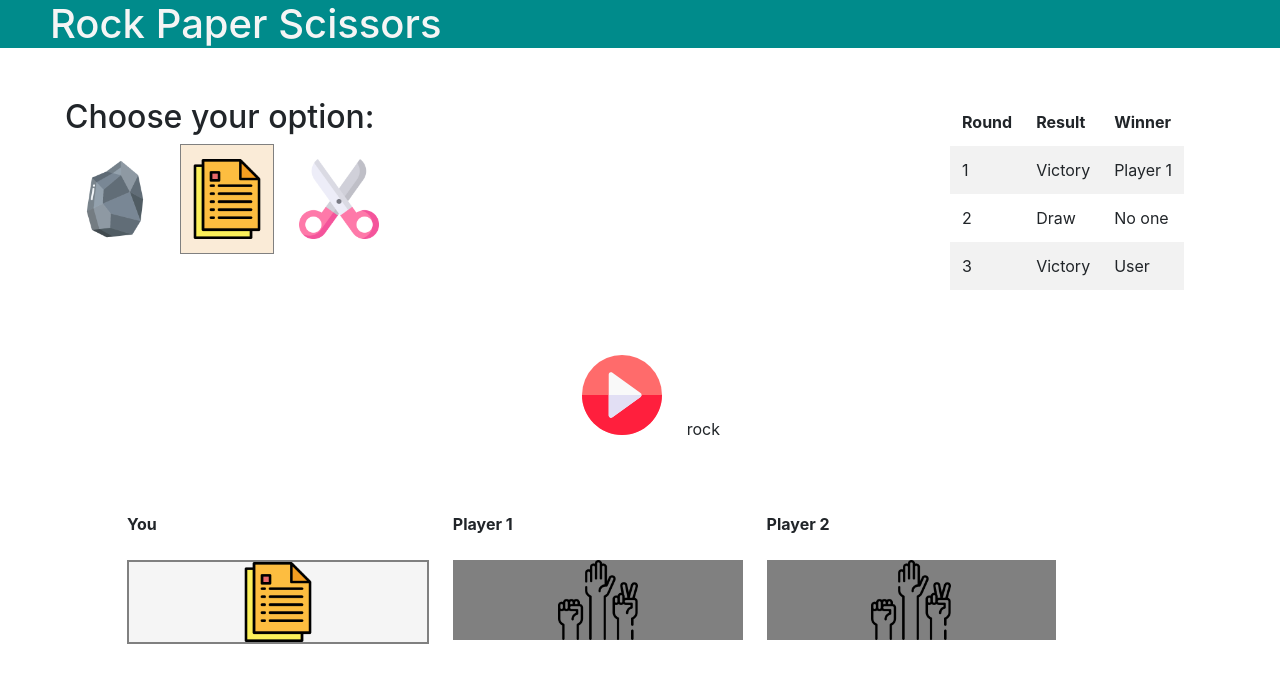
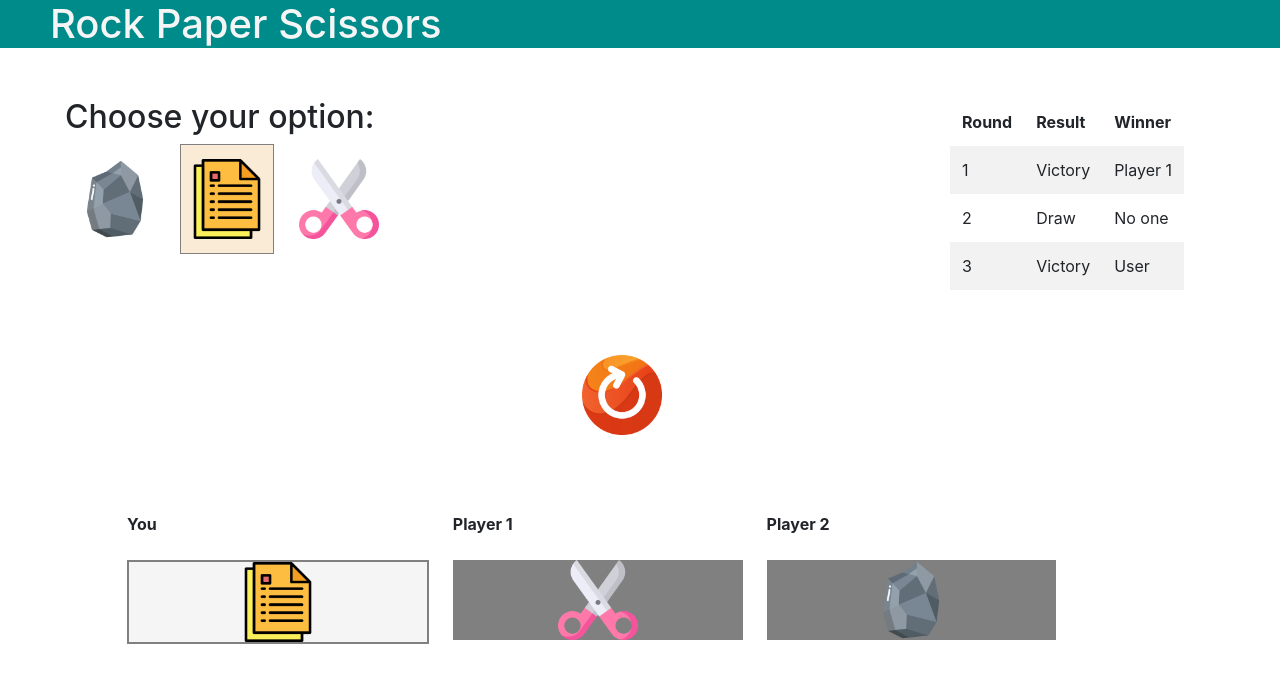
Before and after one commit to zakzc/rock_paper_scissors, a React (Create React App) app: page / in a window 1280 px wide. Both pictures are taken after a click on the button 621 px from the left and 395 px from the top of the page. Shown: the top 682 px of the page. Built offline with nearby package versions, Linux system fonts and the light colour scheme.

Commit message:
Added play and reload functionality, initial implementation

```diff
--- a/src/app/components/application.tsx
+++ b/src/app/components/application.tsx
@@ -5,6 +5,7 @@ import Layout from './layout'
 
 ///
 type SetNewValue = (newValue: string) => void
+type SetGame = (newValue: any) => void
 interface AppContextInterface {
     userChoice: string
     setUserChoice: SetNewValue
@@ -12,6 +13,8 @@ interface AppContextInterface {
     setPlayer1: SetNewValue
     player2: string
     setPlayer2: SetNewValue
+    startGame: boolean
+    setStartGame: SetGame
 }
 
 export const AppContext = createContext<AppContextInterface>({
@@ -21,14 +24,20 @@ export const AppContext = createContext<AppContextInterface>({
     setPlayer1: (value: string) => {},
     player2: '',
     setPlayer2: (value: string) => {},
+    startGame: true,
+    setStartGame: () => {},
 })
 
 const Application: React.FC<React.ReactNode> = (props) => {
     const [userChoice, setUserChoice] = useState('paper')
     const [player1, setPlayer1] = useState('')
     const [player2, setPlayer2] = useState('')
+    const [startGame, setStartGame] = useState(false)
+    ///
     return (
-        <AppContext.Provider value={{ userChoice, setUserChoice, player1, setPlayer1, player2, setPlayer2 }}>
+        <AppContext.Provider
+            value={{ userChoice, setUserChoice, player1, setPlayer1, player2, setPlayer2, startGame, setStartGame }}
+        >
             <Layout />
         </AppContext.Provider>
     )
--- a/src/app/components/gameView.tsx
+++ b/src/app/components/gameView.tsx
@@ -8,13 +8,22 @@ import RockPaperScissors from '../assets/img/rock-paper-scissors.png'
 import Table from 'react-bootstrap/Table'
 // state
 import { AppContext } from './application'
+// util
+import getPlayerChoice from '../utils/playerChoice'
 
 const GameView: React.FC = (): any => {
     // * data
-    const { userChoice, player1 } = useContext(AppContext)
-    let player2 = ''
+    const { userChoice } = useContext(AppContext)
+    const { player1, setPlayer1 } = useContext(AppContext)
+    const { player2, setPlayer2 } = useContext(AppContext)
+    const { startGame } = useContext(AppContext)
+    ///
+    if (startGame === true) {
+        setPlayer1(getPlayerChoice())
+        setPlayer2('rock')
+    }
     let winner = 0
-
+    ///
     // draw = 3
 
     const playerImage: any = (choice: any) => {
@@ -58,6 +67,7 @@ const GameView: React.FC = (): any => {
                     </td>
                 </tr>
             </tbody>
+            {startGame}
         </Table>
     )
 }
--- a/src/app/components/playGame.tsx
+++ b/src/app/components/playGame.tsx
@@ -1,20 +1,33 @@
-import React from 'react'
+import React, { useContext } from 'react'
 // assets
 import Play from '../assets/svg/play.svg'
-// boot
-//import Button from 'react-bootstrap/Button'
-// utils
-import getPlayerChoice from '../utils/playerChoice'
+import Reload from '../assets/img/reloading.png'
+// context
+import { AppContext } from './application'
 
 const PlayGame: React.FC = (): any => {
-    let myVal = getPlayerChoice()
+    const { startGame, setStartGame } = useContext(AppContext)
+    const { setUserChoice, setPlayer1, setPlayer2 } = useContext(AppContext)
+
+    const playGame = () => {
+        setStartGame(true)
+    }
+    const reloadGame = () => {
+        setUserChoice('paper')
+        setPlayer1('')
+        setPlayer2('')
+        setStartGame(false)
+    }
 
     return (
         <div className="playGame ">
             <button className="button">
-                <img src={Play} alt="Play" className="game-button-image" />
+                {startGame ? (
+                    <img src={Reload} alt="Reload" className="game-button-image" onClick={() => reloadGame()} />
+                ) : (
+                    <img src={Play} alt="Play" className="game-button-image" onClick={() => playGame()} />
+                )}
             </button>
-            {myVal}
         </div>
     )
 }
```
Also changed, not shown: src/app/assets/img/reloading.png (added).
